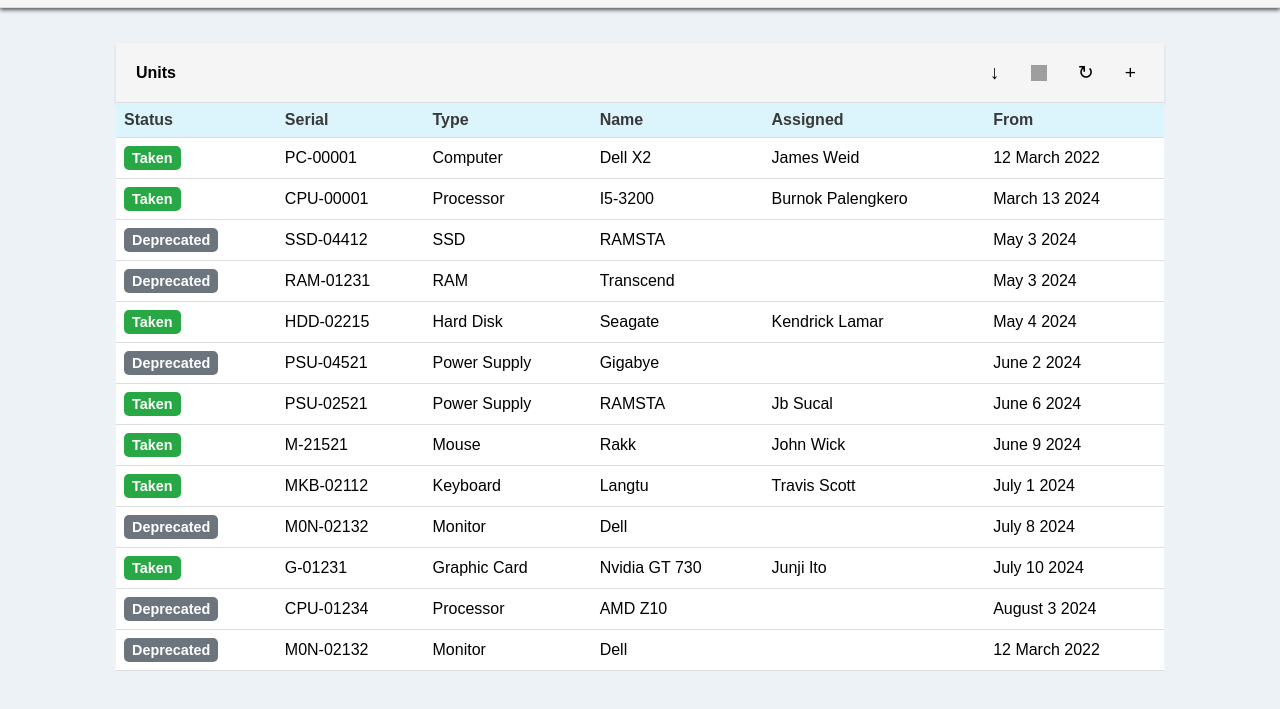
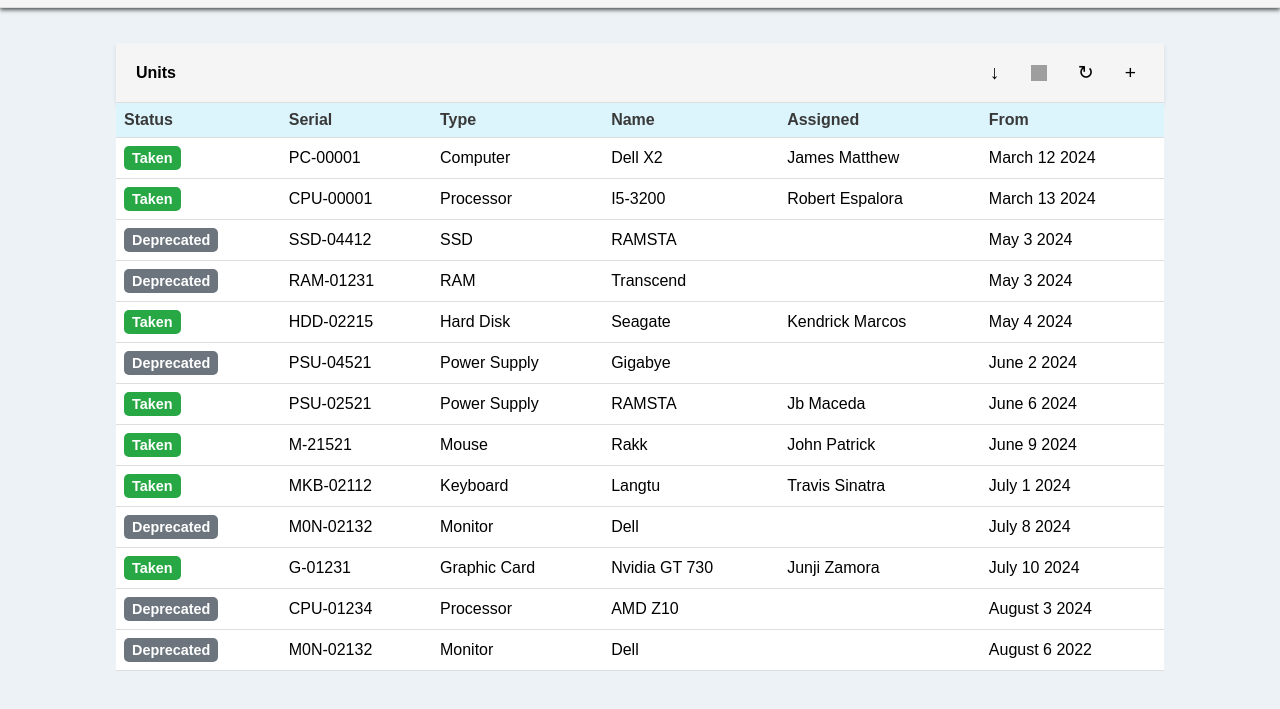
Before and after one commit to Xannyxanx/infosecproj, a plain HTML site: page inventory.html in a window 1280 px wide. Shown: the part 55-764 px from the top of the page. Drawn offline with nearby package versions, Linux system fonts and the light colour scheme; grey boxes are pictures that could not be loaded.

Commit message:
Update inventory.html

```diff
--- a/inventory.html
+++ b/inventory.html
@@ -53,15 +53,15 @@
             <td>PC-00001</td>
             <td>Computer</td>
             <td>Dell X2</td>
-            <td>James Weid</td>
-            <td>12 March 2022</td>
+            <td>James Matthew</td>
+            <td>March 12 2024</td>
         </tr>
         <tr>
             <td><span class="status taken">Taken</span></td>
             <td>CPU-00001</td>
             <td>Processor</td>
             <td>I5-3200</td>
-            <td>Burnok Palengkero</td>
+            <td>Robert Espalora</td>
             <td>March 13 2024</td>
         </tr>
         <tr>
@@ -85,7 +85,7 @@
             <td>HDD-02215</td>
             <td>Hard Disk</td>
             <td>Seagate</td>
-            <td>Kendrick Lamar</td>
+            <td>Kendrick Marcos</td>
             <td>May 4 2024</td>
         </tr>
         <tr>
@@ -101,7 +101,7 @@
             <td>PSU-02521</td>
             <td>Power Supply</td>
             <td>RAMSTA</td>
-            <td>Jb Sucal</td>
+            <td>Jb Maceda</td>
             <td>June 6 2024</td>
         </tr>
         <tr>
@@ -109,7 +109,7 @@
             <td>M-21521</td>
             <td>Mouse</td>
             <td>Rakk</td>
-            <td>John Wick</td>
+            <td>John Patrick</td>
             <td>June 9 2024</td>
         </tr>
         <tr>
@@ -117,7 +117,7 @@
             <td>MKB-02112</td>
             <td>Keyboard</td>
             <td>Langtu</td>
-            <td>Travis Scott</td>
+            <td>Travis Sinatra</td>
             <td>July 1 2024</td>
         </tr>
         <tr>
@@ -133,7 +133,7 @@
             <td>G-01231</td>
             <td>Graphic Card</td>
             <td>Nvidia GT 730</td>
-            <td>Junji Ito</td>
+            <td>Junji Zamora</td>
             <td>July 10 2024</td>
         </tr>
         <tr>
@@ -150,7 +150,7 @@
             <td>Monitor</td>
             <td>Dell</td>
             <td></td>
-            <td>12 March 2022</td>
+            <td>August 6 2022</td>
         </tr>
     </tbody>
 </table>
```
